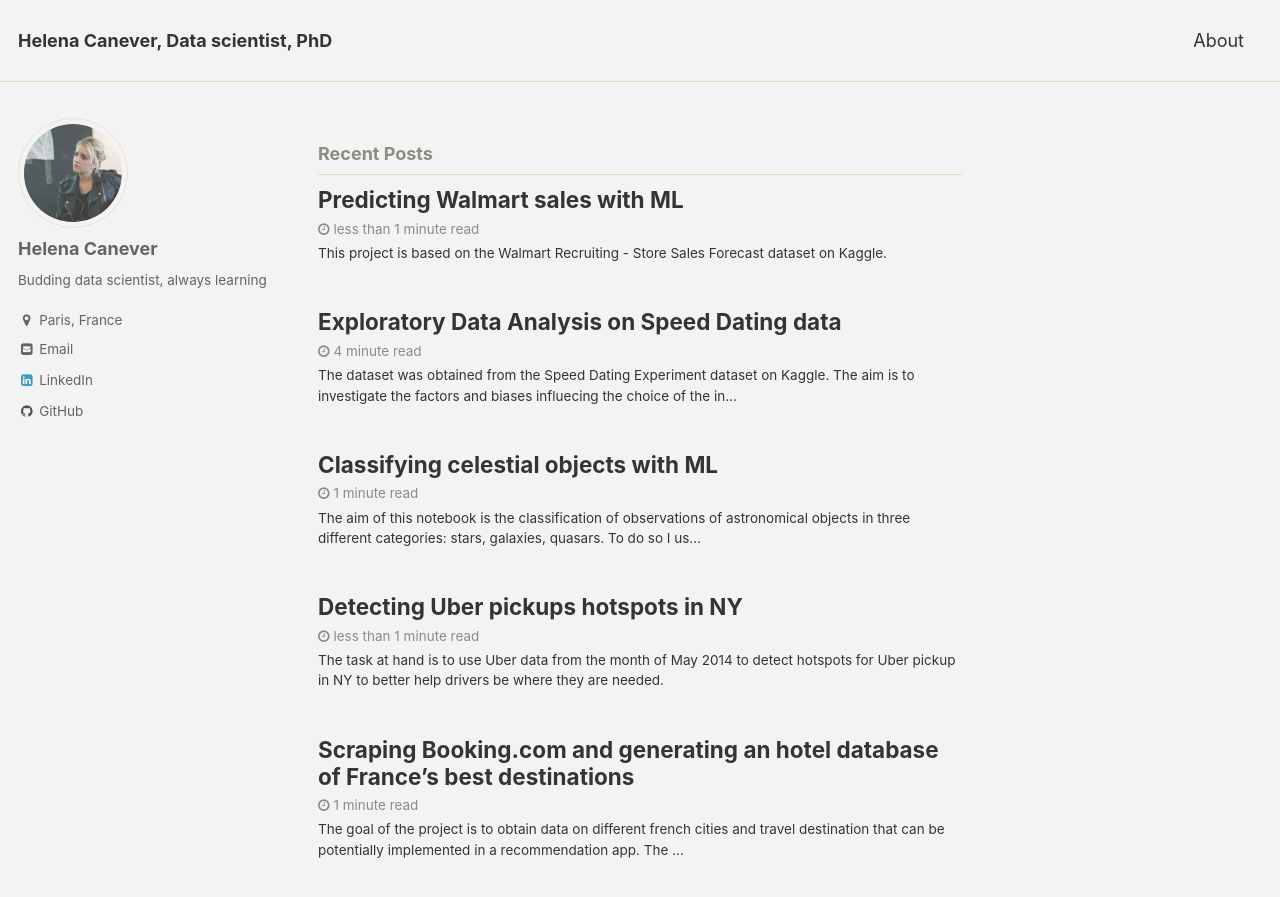
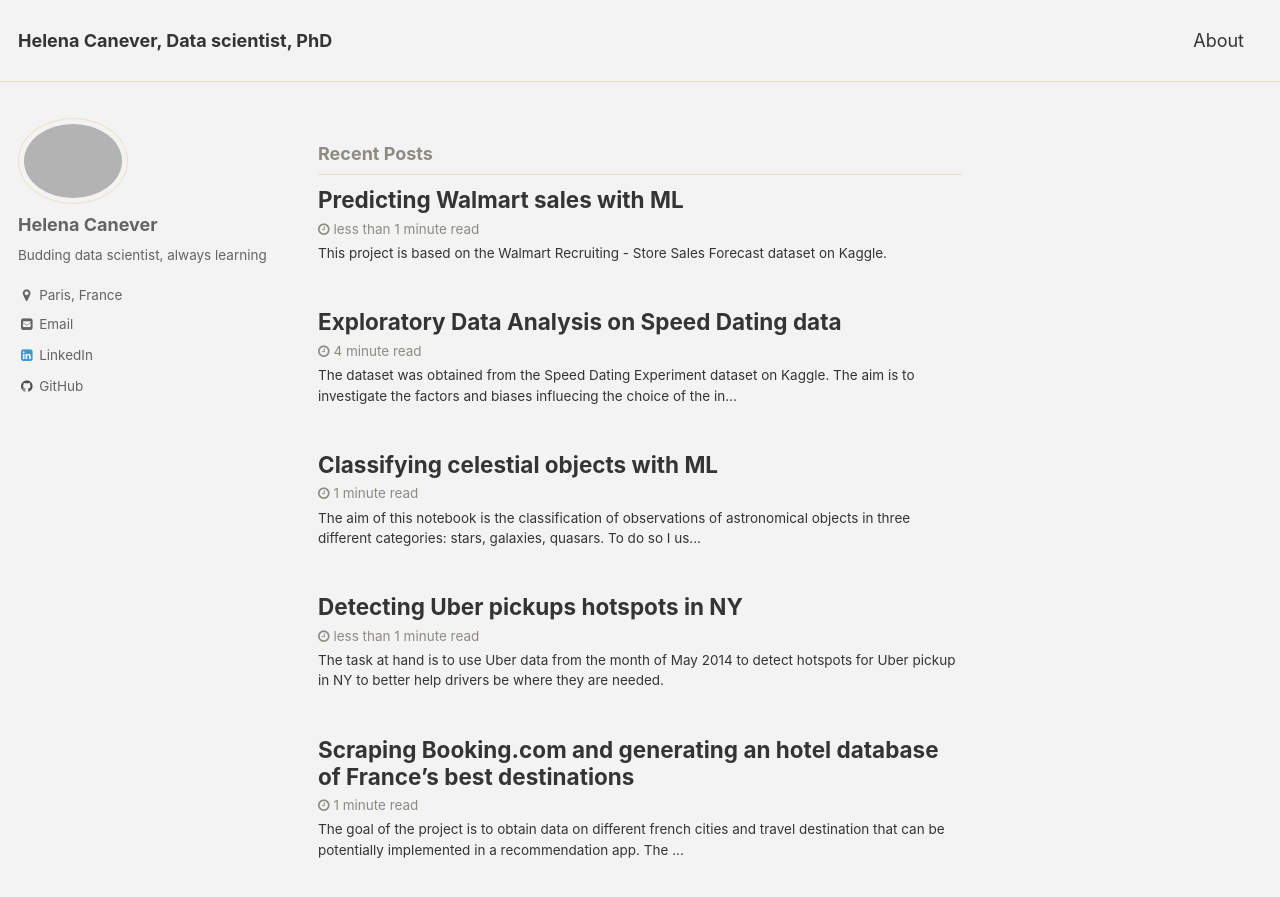
Before and after one commit to HelenaCGarry/HelenaCanever.github.io, a Jekyll site: the page built from index.html, in a window 1280 px wide and 900 px high. Shown: the top 897 px of the window. Built offline with Jekyll 4.4.1, drawn with Linux system fonts in a browser that asks for light colours; cached includes are drawn as plain includes; the list of posts is cut into pages by our own code.

Commit message:
Update _config.yml

```diff
--- a/_config.yml
+++ b/_config.yml
@@ -69,7 +69,7 @@
 # Site Author
 author:
   name             : "Helena Canever"
-  avatar           : "/assets/images/11053304_10205763187672274_5855646528462490088_o.jpg" # path of avatar image, e.g. "/assets/images/bio-photo.jpg"
+  avatar           : "/assets/images/20220603_184141.jpg" # path of avatar image, e.g. "/assets/images/bio-photo.jpg"
   bio              : "Budding data scientist, always learning"
   location         : "Paris, France"
   email            : helena.canever@gmail.com
```
